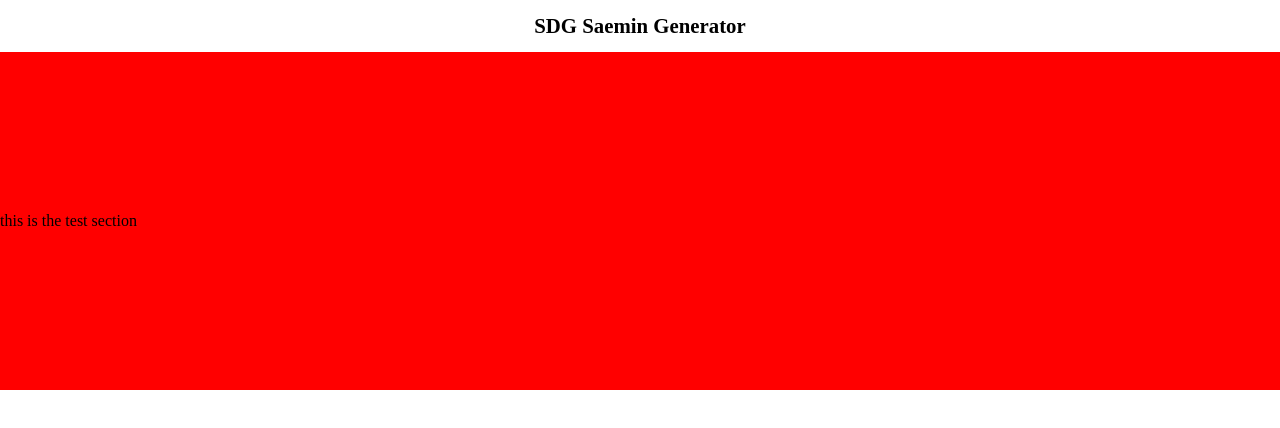
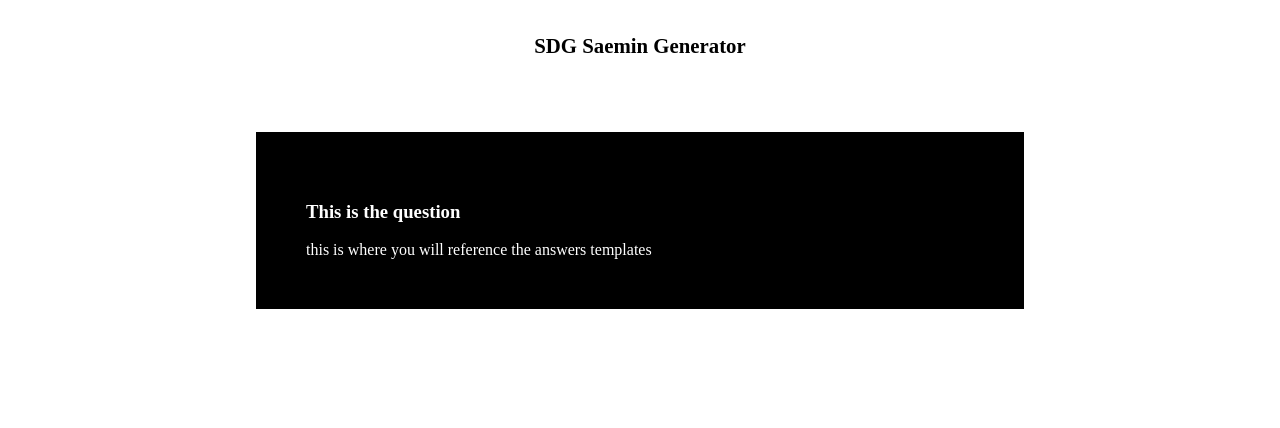
Before and after one commit to sdghi/saemin, a Vue app: page / in a window 1280 px wide. Both pictures are taken after a click on the button "click to begin". Shown: the top 428 px of the page. Built offline with nearby package versions, Linux system fonts and the light colour scheme.

Commit message:
creates base question template that will reference the store for answers

```diff
--- a/src/components/Home.vue
+++ b/src/components/Home.vue
@@ -33,7 +33,7 @@ export default {
 
 .home-title {
   position: relative;
-  top: 2.5%;
+  top: 2.5vh;
   text-align: center;
   font-size: 1.3rem;
   transition: all 0.3s ease-out;
--- /dev/null
+++ b/src/components/Question.vue
@@ -0,0 +1,30 @@
+<template>
+    <div class="question">
+        <h3>This is the question</h3>
+        <div>this is where you will reference the answers templates</div>
+    </div>
+</template>
+
+<script>
+export default {
+  name: "Question"
+};
+</script>
+
+<style lang="scss" scoped>
+@import "@/scss/_variables";
+
+.question {
+  width: 90%;
+  margin: 0 auto;
+  background: black;
+  color: white;
+  padding: 50px;
+}
+
+@media (min-width: 768px) {
+  .question {
+    width: 60%;
+  }
+}
+</style>
--- a/src/components/Quiz.vue
+++ b/src/components/Quiz.vue
@@ -1,24 +1,26 @@
 <template>
-    <div>
-        <transition name="fade">
-            <section v-if="quizStarted" id="quiz-section">
-            this is the test section
-            </section>
-        </transition>
-    </div>
+  <transition name="fade">
+      <section v-if="quizStarted" id="quiz-section">
+        <Question/>
+      </section>
+  </transition>
 </template>
 
 <script>
+import Question from "./Question";
+
 export default {
   name: "Quiz",
+  components: {
+    Question
+  },
   props: ["quizStarted"]
 };
 </script>
 
 <style lang="scss" scoped>
 #quiz-section {
-  background: red;
-  padding: 20vh 0;
+  padding: 10vh 0;
   width: 100%;
 }
 
```
